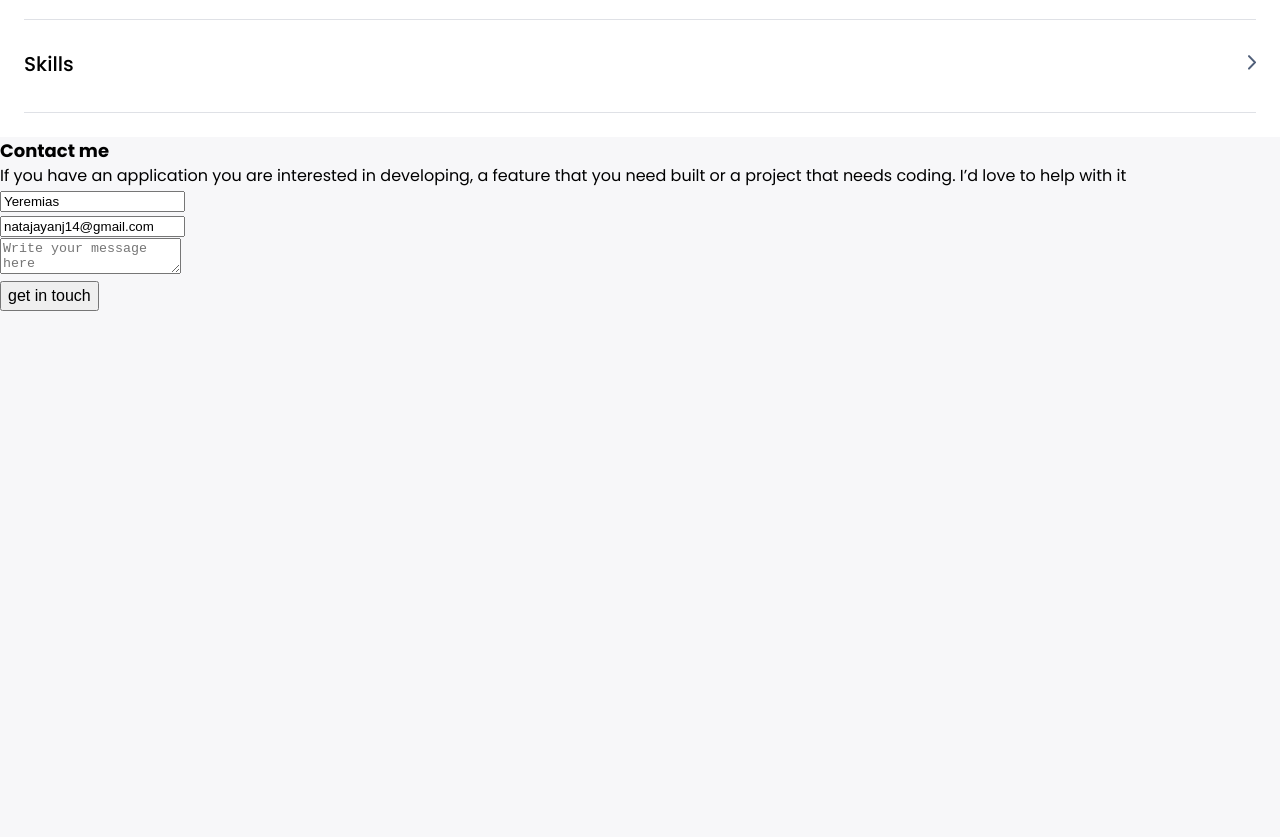
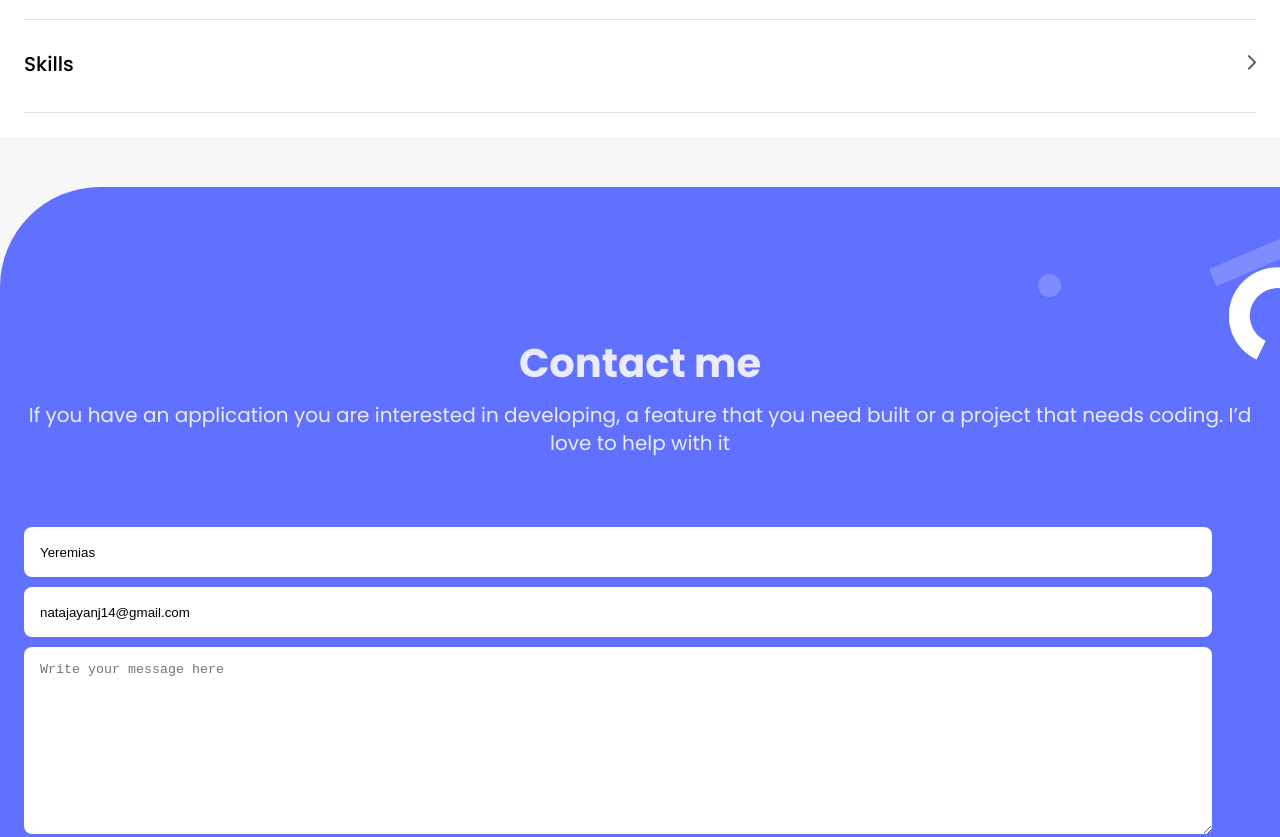
Before and after one commit to SabiMantock/portfolio_project, a website: page index.html in a window 1280 px wide. Shown: the part 6720-7557 px from the top of the page. Before the commit the page ends 7031 px from the top, so only its background shows below. Drawn offline with Linux system fonts and the light colour scheme; files whose address does not match are found by name.

Commit message:
Added styling for contact section

```diff
--- a/style.css
+++ b/style.css
@@ -36,6 +36,7 @@ p {
   font-weight: 400;
   font-size: 16px;
   line-height: 24px;
+  padding: 0;
 }
 
 img {
@@ -47,6 +48,23 @@ hr {
   background-color: #dfe1e6;
   border: none;
   height: 1px;
+}
+
+input {
+  width: 100%;
+  min-height: 48px;
+  border-radius: 8px;
+  border: none;
+  padding-left: 16px;
+}
+
+textarea {
+  width: 100%;
+  min-height: 170px;
+  border-radius: 8px;
+  border: none;
+  padding-left: 16px;
+  padding-top: 15px;
 }
 
 .header {
@@ -309,3 +327,69 @@ hr {
 .skill-list {
   padding: 0;
 }
+
+.contact_footer {
+  background-color: #6070ff;
+  border-top-left-radius: 100px;
+  padding-top: 50px;
+  margin-top: 50px;
+}
+
+.contact_container {
+  background-image: url(images/contact_bg.png);
+  background-repeat: no-repeat;
+  background-size: contain;
+  background-position: right;
+  padding: 100px 24px 40px 24px;
+  text-align: center;
+}
+
+.contact_container h3 {
+  font-weight: 700;
+  font-size: 40px;
+  line-height: 52px;
+  color: #ebebff;
+}
+
+.contact_container p {
+  font-weight: 400;
+  font-size: 20px;
+  line-height: 28px;
+  color: #ebebff;
+  margin-top: 12px;
+}
+
+#form_container {
+  display: flex;
+  flex-direction: column;
+  margin: 60px auto;
+}
+
+.input_form {
+  margin-top: 10px;
+  width: 95%;
+}
+
+.contact_button_container {
+  margin-top: 22px;
+  align-self: flex-start;
+}
+
+.conact_btn {
+  background: #ffffff;
+  border-radius: 8px;
+  border: none;
+  padding: 12px 16px;
+  width: 100%;
+}
+
+#btn_text {
+  border: none;
+  font-weight: 600;
+  font-size: 17px;
+  line-height: 24px;
+  text-transform: capitalize;
+  color: #6070ff;
+  padding: 0;
+  margin: 0;
+}
```
